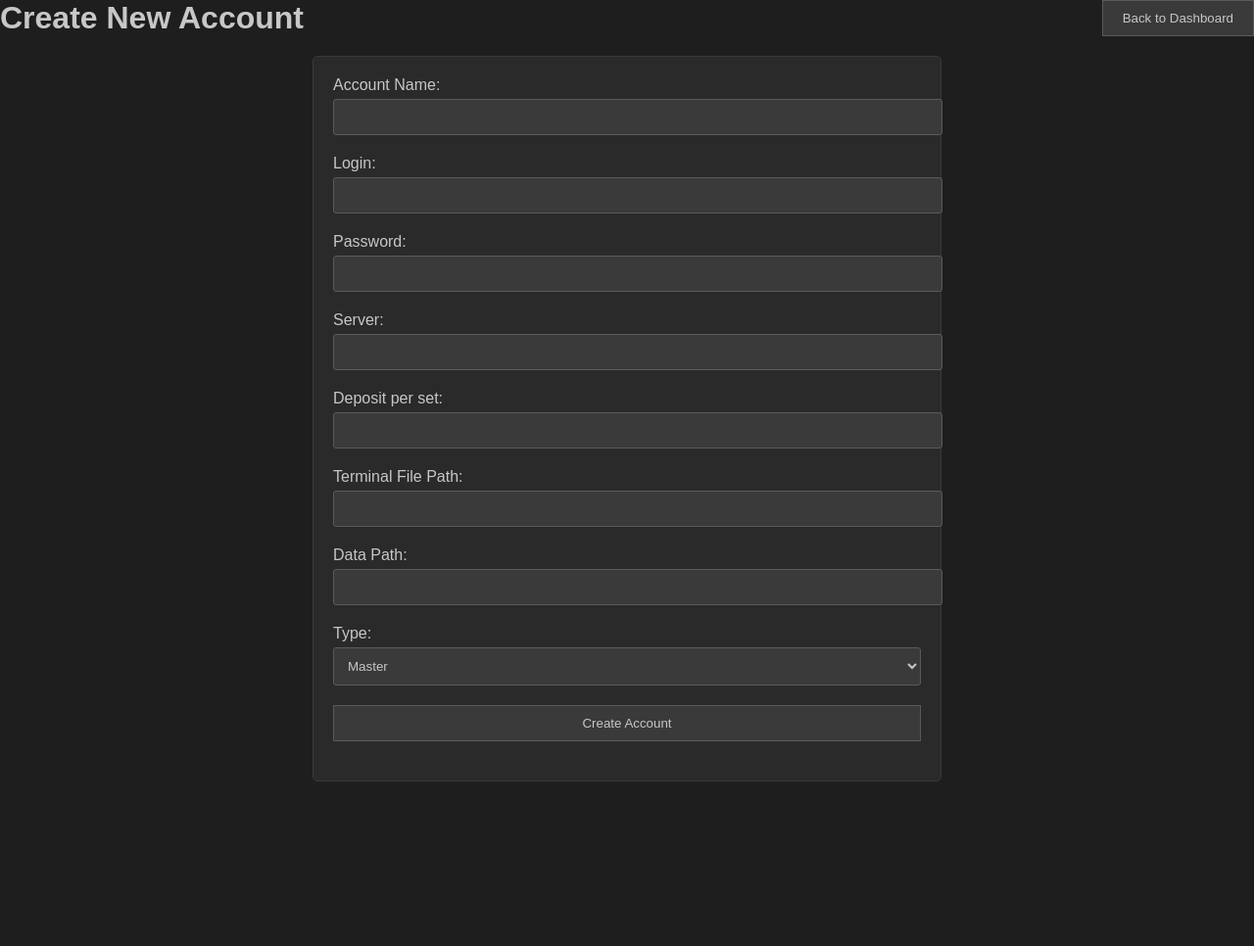
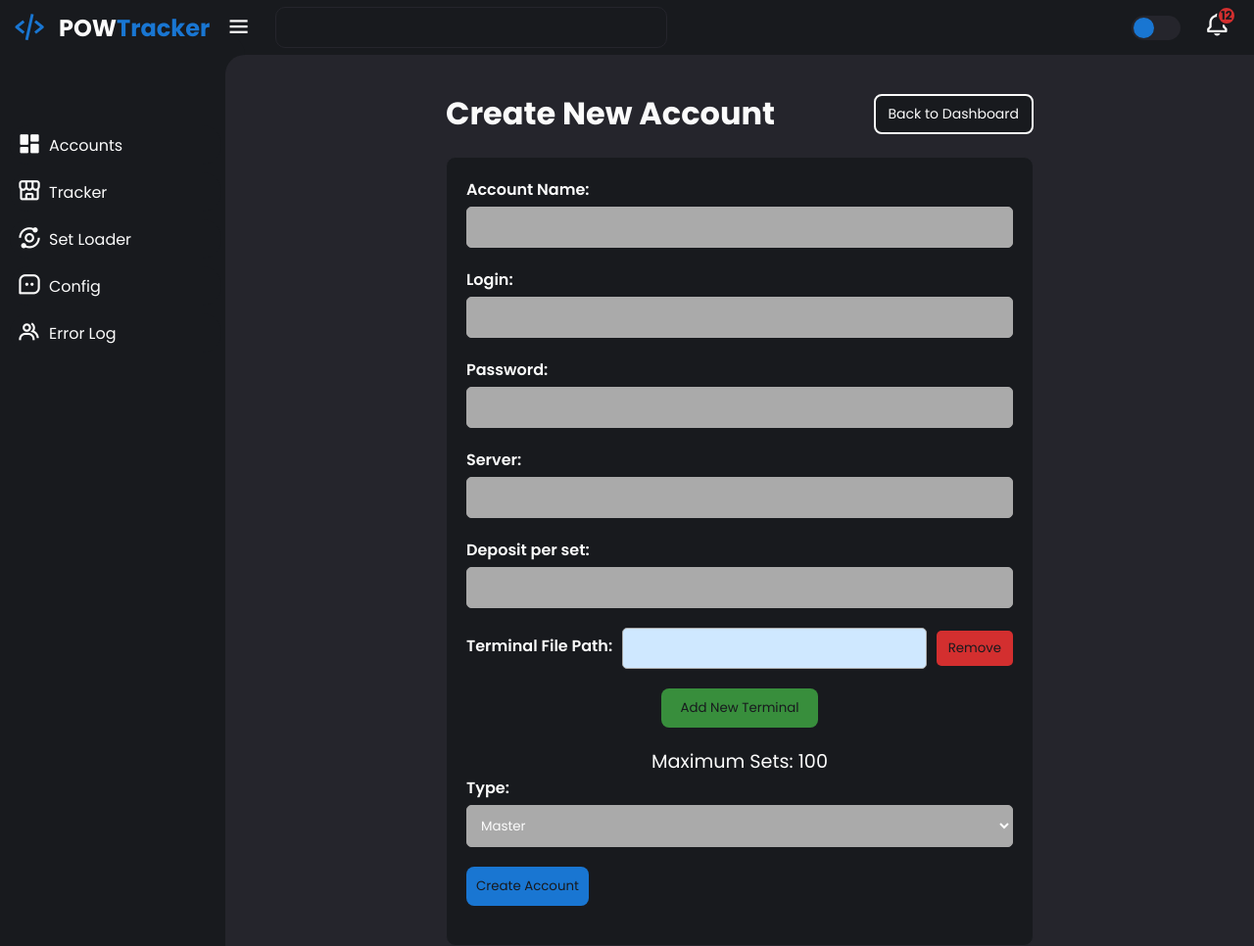
Before and after one commit to breton123/New-MT5-Tracker, a Flask app: page /create_account in a window 1280 px wide. Shown: the whole page at 98% size. Run offline with Flask 3, Linux system fonts and the light colour scheme.

Commit message:
Added multiple terminals per account and improved create account ui

```diff
--- a/app/routes/setLoader.py
+++ b/app/routes/setLoader.py
@@ -11,5 +11,5 @@
     profiles = {}
     for account in accounts:
         accountIDs.append(account["login"])
-        profiles[account["login"]] = getProfiles(account["login"])
+        profiles[account["login"]] = getProfiles(account)
     return render_template('uploadSets.html', sets=[], accounts=accountIDs, profiles=profiles)
--- a/app/static/createAccount.css
+++ b/app/static/createAccount.css
@@ -1,7 +1,31 @@
+@import url("https://fonts.googleapis.com/css2?family=Poppins:wght@300;400;500;600;700;800&display=swap");
+
+:root {
+	--light: #f6f6f9;
+	--primary: #1976d2;
+	--light-primary: #cfe8ff;
+	--grey: #eee;
+	--dark-grey: #aaaaaa;
+	--dark: #363949;
+	--danger: #d32f2f;
+	--light-danger: #fecdd3;
+	--warning: #fbc02d;
+	--light-warning: #fff2c6;
+	--success: #388e3c;
+	--light-success: #bbf7d0;
+}
+
+* {
+	margin: 0;
+	padding: 0;
+	box-sizing: border-box;
+	font-family: "Poppins", sans-serif;
+}
+
 body {
-	background-color: #1e1e1e;
-	color: #c7c7c7;
-	font-family: Arial, sans-serif;
+	background: var(--grey);
+	color: var(--dark);
+	font-family: "Poppins", sans-serif;
 	margin: 0;
 	padding: 0;
 }
@@ -11,6 +35,7 @@
 	margin: 0 auto;
 	display: flex;
 	flex-direction: column;
+	align-items: center;
 }
 
 header {
@@ -18,23 +43,31 @@
 	justify-content: space-between;
 	align-items: center;
 	margin-bottom: 20px;
+	width: 100%;
+	max-width: 600px;
 }
 
 header h1 {
 	margin: 0;
 	font-size: 2em;
+	color: var(--dark);
 }
 
 header button {
-	background-color: #3a3a3a;
-	color: #c7c7c7;
-	border: 1px solid #5a5a5a;
-	padding: 10px 20px;
+	background-color: var(--light);
+	border: 2px solid var(--dark);
+	color: var(--dark);
+	padding: 8px 13px;
+	text-align: center;
+	font-size: 14px;
 	cursor: pointer;
+	border-radius: 8px;
+	transition: background-color 0.3s, color 0.3s;
 }
 
 header button:hover {
-	background-color: #575757;
+	background-color: var(--dark);
+	color: var(--light);
 }
 
 .form-section {
@@ -46,10 +79,10 @@
 }
 
 form {
-	background-color: #2a2a2a;
+	background-color: var(--light);
 	padding: 20px;
-	border: 1px solid #3a3a3a;
-	border-radius: 5px;
+	border: 1px solid var(--grey);
+	border-radius: 10px;
 	width: 100%;
 	max-width: 600px;
 }
@@ -61,27 +94,90 @@
 .form-group label {
 	display: block;
 	margin-bottom: 5px;
+	font-weight: 600;
+	color: var(--dark);
 }
 
 .form-group input,
 .form-group select {
 	width: 100%;
 	padding: 10px;
-	border: 1px solid #5a5a5a;
-	border-radius: 3px;
-	background-color: #3a3a3a;
-	color: #c7c7c7;
+	border: 1px solid var(--dark-grey);
+	border-radius: 5px;
+	background-color: var(--dark-grey);
+	color: var(--dark);
 }
 
 .form-group button {
-	background-color: #3a3a3a;
-	color: #c7c7c7;
-	border: 1px solid #5a5a5a;
-	padding: 10px 20px;
+	background-color: var(--primary);
+	color: var(--light);
+	border: none;
+	padding: 10px;
 	cursor: pointer;
-	width: 100%;
+	border-radius: 8px;
+	transition: background-color 0.3s;
 }
 
 .form-group button:hover {
-	background-color: #575757;
+	background-color: var(--dark);
+	color: var(--light);
 }
+
+.terminal-input {
+	display: flex;
+	align-items: center;
+	gap: 10px;
+}
+
+.terminal-input label {
+	flex-shrink: 0;
+	color: var(--dark);
+}
+
+.terminal-input input {
+	flex-grow: 1;
+	padding: 10px;
+	border: 1px solid var(--dark-grey);
+	border-radius: 5px;
+	background-color: var(--light-primary);
+	color: var(--dark);
+}
+
+.terminal-input button {
+	flex-shrink: 0;
+	padding: 8px 12px;
+	background-color: var(--danger);
+	color: var(--light);
+	border: none;
+	border-radius: 5px;
+	cursor: pointer;
+}
+
+.terminal-input button:hover {
+	background-color: var(--light-danger);
+	color: var(--danger);
+}
+
+#addNewTerminal {
+	display: block;
+	margin: 20px auto 0;
+	background-color: var(--success);
+	color: var(--light);
+	border: none;
+	padding: 10px 20px;
+	cursor: pointer;
+	border-radius: 8px;
+	transition: background-color 0.3s;
+}
+
+#addNewTerminal:hover {
+	background-color: var(--dark);
+	color: var(--light);
+}
+
+#maxSets {
+	text-align: center;
+	margin-top: 20px;
+	font-size: 1.2em;
+	color: var(--dark);
+}
--- /dev/null
+++ b/app/static/newAccount.js
@@ -0,0 +1,3 @@
+// script.js
+
+document.addEventListener("DOMContentLoaded", function () {});
--- a/app/templates/createAccount.html
+++ b/app/templates/createAccount.html
@@ -5,11 +5,65 @@
 		<meta name="viewport" content="width=device-width, initial-scale=1.0" />
 		<title>Create Account</title>
 		<link
+			href="https://unpkg.com/boxicons@2.1.4/css/boxicons.min.css"
 			rel="stylesheet"
-			href="{{ url_for('static', filename='createAccount.css') }}"
 		/>
+		<link
+			rel="stylesheet"
+			href="{{ url_for('static', filename='createAccount.css') }}" />
+			<link
+			rel="stylesheet"
+			href="{{ url_for('static', filename='test.css') }}" />
 	</head>
-	<body>
+	<body class="dark">
+		<!-- Sidebar -->
+		<div class="sidebar">
+			<a href="#" class="logo">
+				<i class="bx bx-code-alt"></i>
+				<div class="logo-name"><span>POW</span>Tracker</div>
+			</a>
+			<ul class="side-menu">
+				<li>
+					<a href="/"><i class="bx bxs-dashboard"></i>Accounts</a>
+				</li>
+				<li>
+					<a href="/"><i class="bx bx-store-alt"></i>Tracker</a>
+				</li>
+				<li>
+					<a href="/set_loader"><i class="bx bx-analyse"></i>Set Loader</a>
+				</li>
+				<li>
+					<a href="/config"><i class="bx bx-message-square-dots"></i>Config</a>
+				</li>
+				<li>
+					<a href="/error_log"><i class="bx bx-group"></i>Error Log</a>
+				</li>
+			</ul>
+			<ul class="side-menu"></ul>
+		</div>
+		<!-- End of Sidebar -->
+
+		<!-- Main Content -->
+		<div class="content">
+			<!-- Navbar -->
+			<nav>
+				<i class="bx bx-menu"></i>
+				<form action="#">
+					<div class="form-input" style="display: none">
+						<input type="search" placeholder="Search..." />
+						<button class="search-btn" type="submit">
+							<i class="bx bx-search"></i>
+						</button>
+					</div>
+				</form>
+				<input type="checkbox" id="theme-toggle" hidden />
+				<label for="theme-toggle" class="theme-toggle"></label>
+				<a href="#" class="notif">
+					<i class="bx bx-bell"></i>
+					<span class="count">12</span>
+				</a>
+			</nav>
+		<main>
 		<div class="container">
 			<header>
 				<h1>Create New Account</h1>
@@ -22,8 +76,7 @@
 				<form
 					id="create-account-form"
 					method="POST"
-					action="{{ url_for('create_account.create_account') }}"
-				>
+					action="{{ url_for('create_account.create_account') }}">
 					<div class="form-group">
 						<label for="name">Account Name:</label>
 						<input type="text" id="name" name="name" required />
@@ -34,7 +87,11 @@
 					</div>
 					<div class="form-group">
 						<label for="password">Password:</label>
-						<input type="password" id="password" name="password" required />
+						<input
+							type="password"
+							id="password"
+							name="password"
+							required />
 					</div>
 					<div class="form-group">
 						<label for="server">Server:</label>
@@ -42,21 +99,31 @@
 					</div>
 					<div class="form-group">
 						<label for="deposit">Deposit per set:</label>
-						<input type="text" id="deposit" name="deposit" required />
-					</div>
-					<div class="form-group">
-						<label for="terminalFilePath">Terminal File Path:</label>
 						<input
 							type="text"
-							id="terminalFilePath"
-							name="terminalFilePath"
-							required
-						/>
+							id="deposit"
+							name="deposit"
+							required />
 					</div>
-					<div class="form-group">
-						<label for="dataPath">Data Path:</label>
-						<input type="text" id="dataPath" name="dataPath" required />
+					<div id="newTerminalContainer">
+						<div class="form-group terminal-input">
+							<label for="terminalFilePath"
+								>Terminal File Path:</label
+							>
+							<input
+								type="text"
+								id="terminalFilePath"
+								name="terminalFilePath"
+								required />
+							<button
+								type="button"
+								onclick="removeTerminal(this)">
+								Remove
+							</button>
+						</div>
 					</div>
+					<button id="addNewTerminal">Add New Terminal</button>
+					<div id="maxSets">Maximum Sets: 100</div>
 					<div class="form-group">
 						<label for="type">Type:</label>
 						<select id="type" name="type" required>
@@ -70,5 +137,49 @@
 				</form>
 			</section>
 		</div>
+	</main>
+		<script>
+			let maxSets = 100;
+
+			document
+				.getElementById("addNewTerminal")
+				.addEventListener("click", function () {
+					addNewTerminal();
+				});
+
+			function addNewTerminal() {
+				maxSets += 100;
+				const terminalContainer = document.getElementById(
+					"newTerminalContainer"
+				);
+				const newTerminalInput = document.createElement("div");
+				newTerminalInput.className = "form-group terminal-input";
+
+				newTerminalInput.innerHTML = `
+				   <label for="terminalFilePath">Terminal File Path:</label>
+				   <input type="text" name="terminalFilePath" required />
+				   <button type="button" onclick="removeTerminal(this)">Remove</button>
+			    `;
+
+				terminalContainer.appendChild(newTerminalInput);
+				updateMaxSets();
+			}
+
+			function removeTerminal(button) {
+				const terminalContainer = document.getElementById(
+					"newTerminalContainer"
+				);
+				terminalContainer.removeChild(button.parentNode);
+				maxSets -= 100;
+				updateMaxSets();
+			}
+
+			function updateMaxSets() {
+				document.getElementById(
+					"maxSets"
+				).textContent = `Maximum Sets: ${maxSets}`;
+			}
+		</script>
+		<script src="{{url_for('static', filename='test.js')}}"></script>
 	</body>
 </html>
--- a/scripts/database/insertTrade.py
+++ b/scripts/database/insertTrade.py
@@ -1,7 +1,7 @@
 import json
 import os
 import portalocker
-from scripts.database.fileController import read
+from scripts.database.fileController import read, write
 from scripts.database.log_error import log_error
 
 user_profile = os.environ['USERPROFILE']
@@ -15,6 +15,7 @@
 
         set_data = read(file_path)
         set_data["trades"].append(trade)
+        write(file_path, set_data)
 
     except portalocker.LockException as e:
         errMsg = f"Account: {account}  Magic: {magic}  Task: (Insert Trade)  LockException: {e} - Failed to acquire lock for file {file_path}"
```
Also changed, not shown: scripts/database/getDataPath.py (+5 -3 lines), scripts/database/getProfiles.py (+8 -3 lines), scripts/tracker/addCopier.py (+51 -51 lines), scripts/tracker/deleteSet.py (+22 -19 lines), scripts/tracker/loadSets.py (+20 -3 lines), scripts/tracker/trackData.py (+92 -79 lines).
